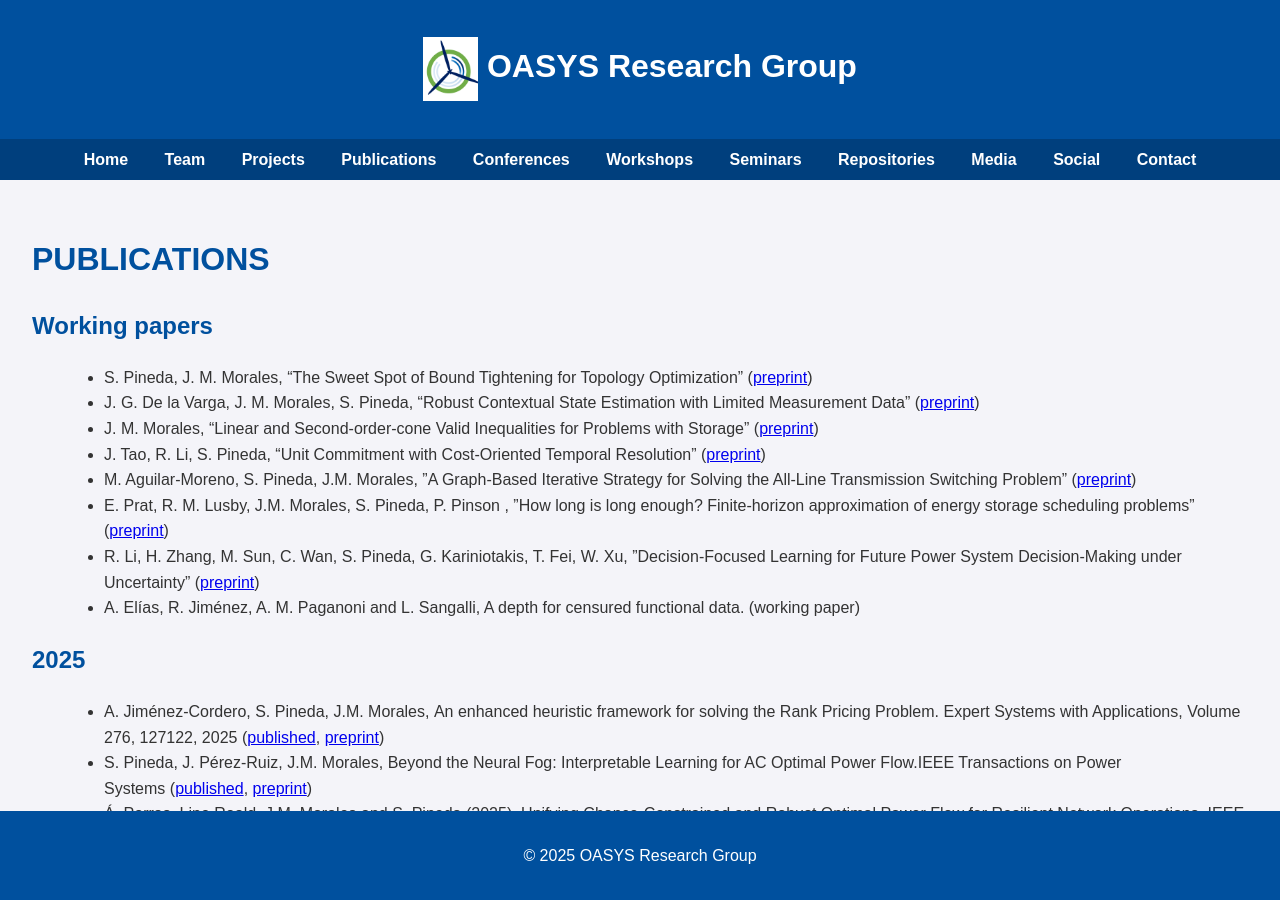
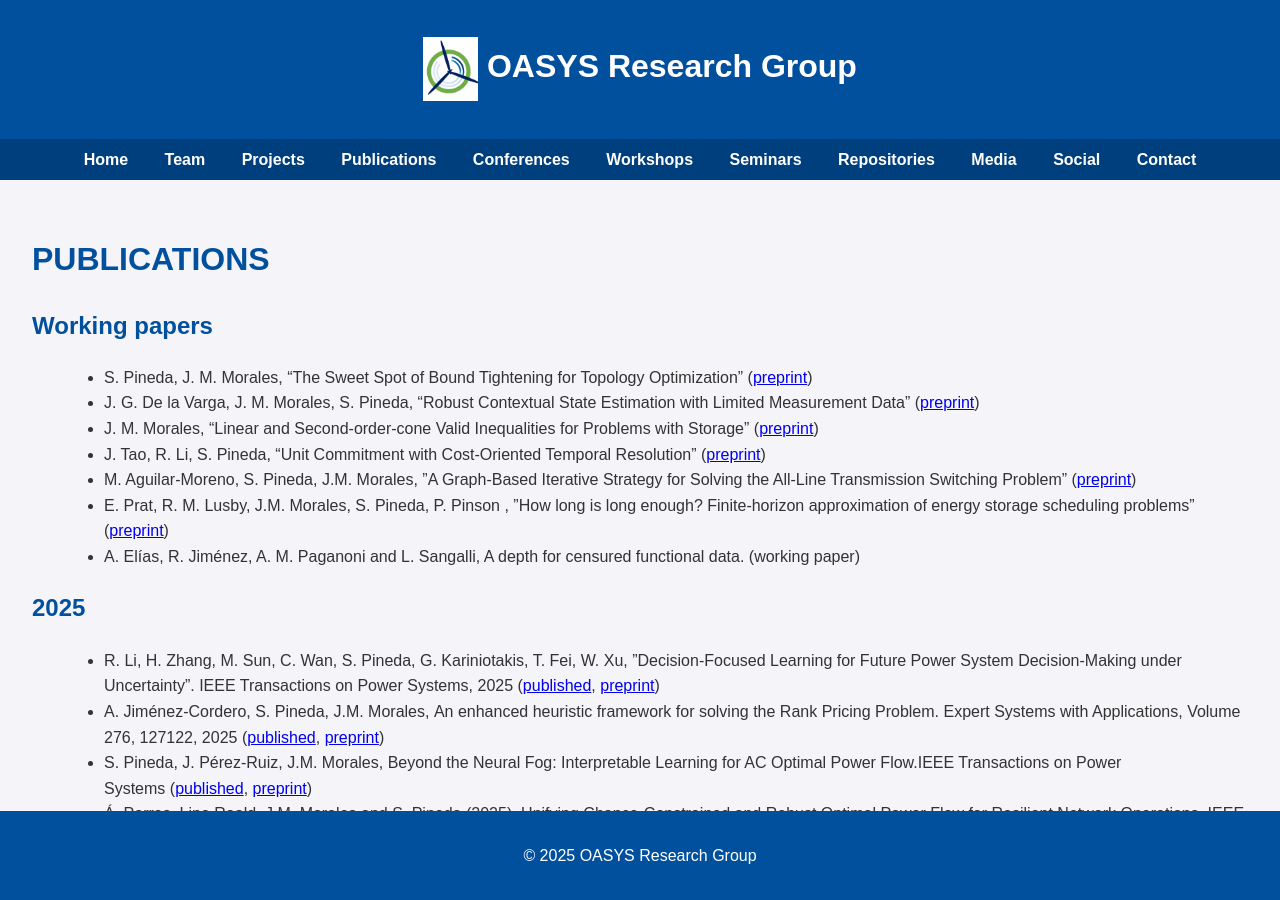
Before and after one commit to groupoasys/groupoasys.github.io, a Jekyll site: the page built from publications.md, in a window 1280 px wide and 900 px high. Built offline with Jekyll 4.4.1, drawn with Linux system fonts in a browser that asks for light colours.

Commit message:
publication details

```diff
--- a/publications.md
+++ b/publications.md
@@ -13,11 +13,11 @@ permalink: /publications/
 -   J. Tao, R. Li, S. Pineda, "Unit Commitment with Cost-Oriented Temporal Resolution" ([preprint](https://arxiv.org/abs/2506.02707))
 -   M. Aguilar-Moreno, S. Pineda, J.M. Morales, "A Graph-Based Iterative Strategy for Solving the All-Line Transmission Switching Problem" ([preprint](https://arxiv.org/abs/2502.10333))
 -   E. Prat, R. M. Lusby, J.M. Morales, S. Pineda, P. Pinson , "How long is long enough? Finite-horizon approximation of energy storage scheduling problems" ([preprint](https://arxiv.org/abs/2411.17463))
--   R. Li, H. Zhang, M. Sun, C. Wan, S. Pineda, G. Kariniotakis, T. Fei, W. Xu, "Decision-Focused Learning for Future Power System Decision-Making under Uncertainty" ([preprint](https://arxiv.org/abs/2401.03680))
 -   A. Elías, R. Jiménez, A. M. Paganoni and L. Sangalli, A depth for censured functional data. (working paper)
 
 ## 2025
 
+-   R. Li, H. Zhang, M. Sun, C. Wan, S. Pineda, G. Kariniotakis, T. Fei, W. Xu, "Decision-Focused Learning for Future Power System Decision-Making under Uncertainty". IEEE Transactions on Power Systems, 2025 ([published](https://ieeexplore.ieee.org/document/11122623), [preprint](https://arxiv.org/abs/2401.03680))
 -   A. Jiménez-Cordero, S. Pineda, J.M. Morales, An enhanced heuristic framework for solving the Rank Pricing Problem. Expert Systems with Applications, Volume 276, 127122, 2025 ([published](https://www.sciencedirect.com/science/article/pii/S0957417425007444?dgcid=coauthor), [preprint](https://arxiv.org/abs/2405.15702))
 -   S. Pineda, J. Pérez-Ruiz, J.M. Morales, Beyond the Neural Fog: Interpretable Learning for AC Optimal Power Flow.IEEE Transactions on Power Systems ([published](https://ieeexplore.ieee.org/document/10607934), [preprint](https://arxiv.org/pdf/2408.05228))
 -   Á. Porras, Line Roald, J.M. Morales and S. Pineda (2025), Unifying Chance-Constrained and Robust Optimal Power Flow for Resilient Network Operations. IEEE Transactions on Control of Network Systems, 12 (1): 1052:1061. ([published](https://ieeexplore.ieee.org/document/10607934), [preprint](https://arxiv.org/abs/2303.05412))
```
